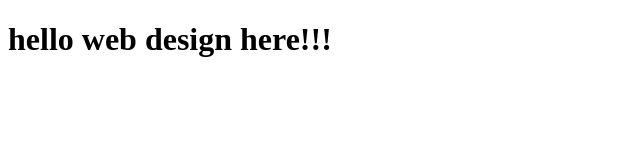
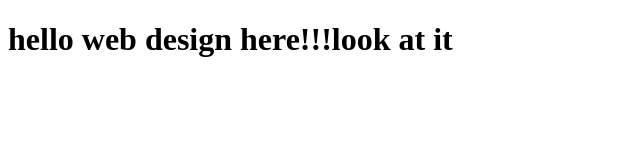
Before and after one commit to karishma-19/webdesign, a plain HTML site: page webpages/index.html in a window 1280 px wide. Shown: the whole page, without its empty margins (0-640 px from the left). Drawn offline with Linux system fonts and the light colour scheme.

Commit message:
small changes

```diff
--- a/webpages/index.html
+++ b/webpages/index.html
@@ -4,6 +4,6 @@
 	<title>web design</title>
 </head>
 <body>
-<h1>hello web design here!!!</h1>
+<h1>hello web design here!!!look at it</h1>
 </body>
 </html>
```
